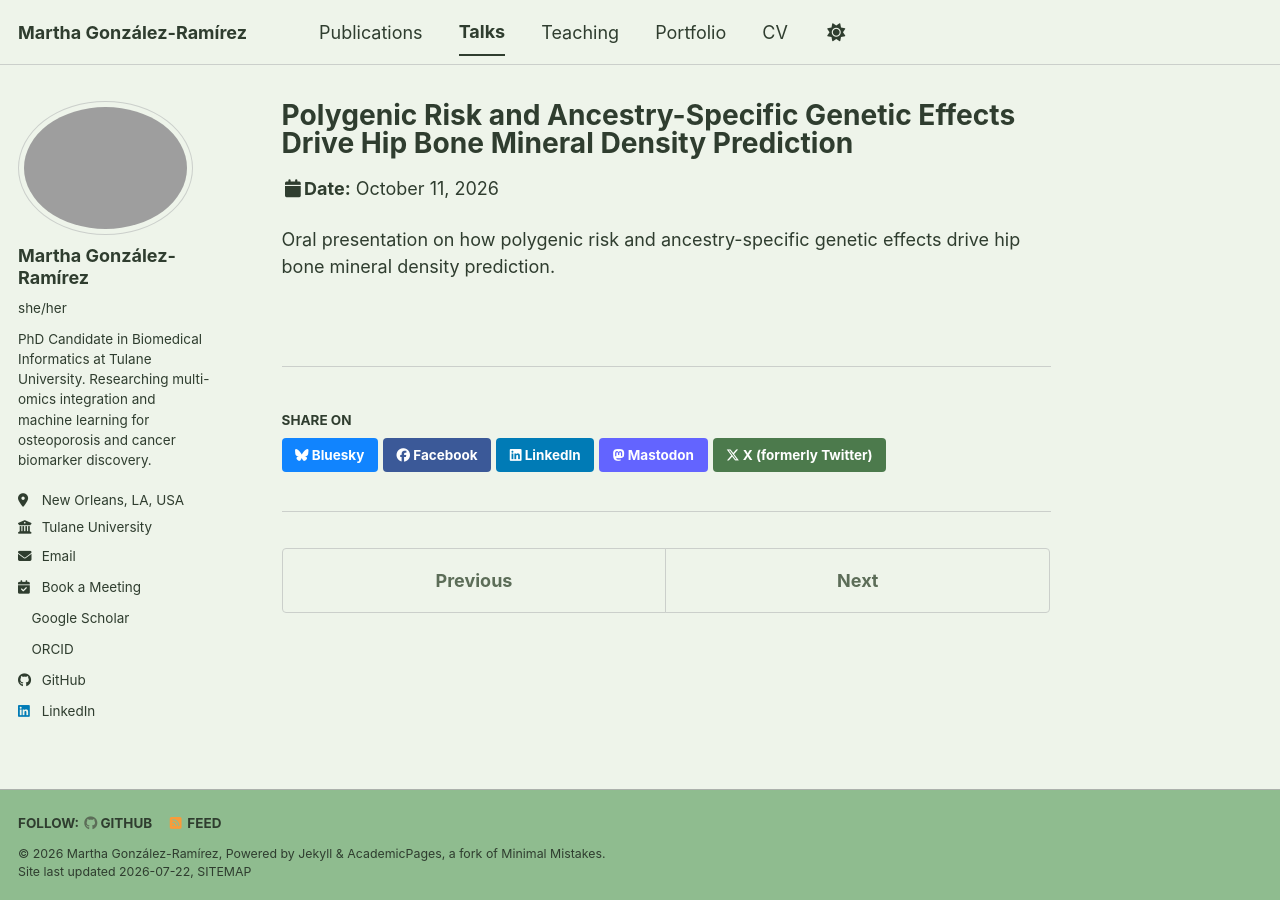
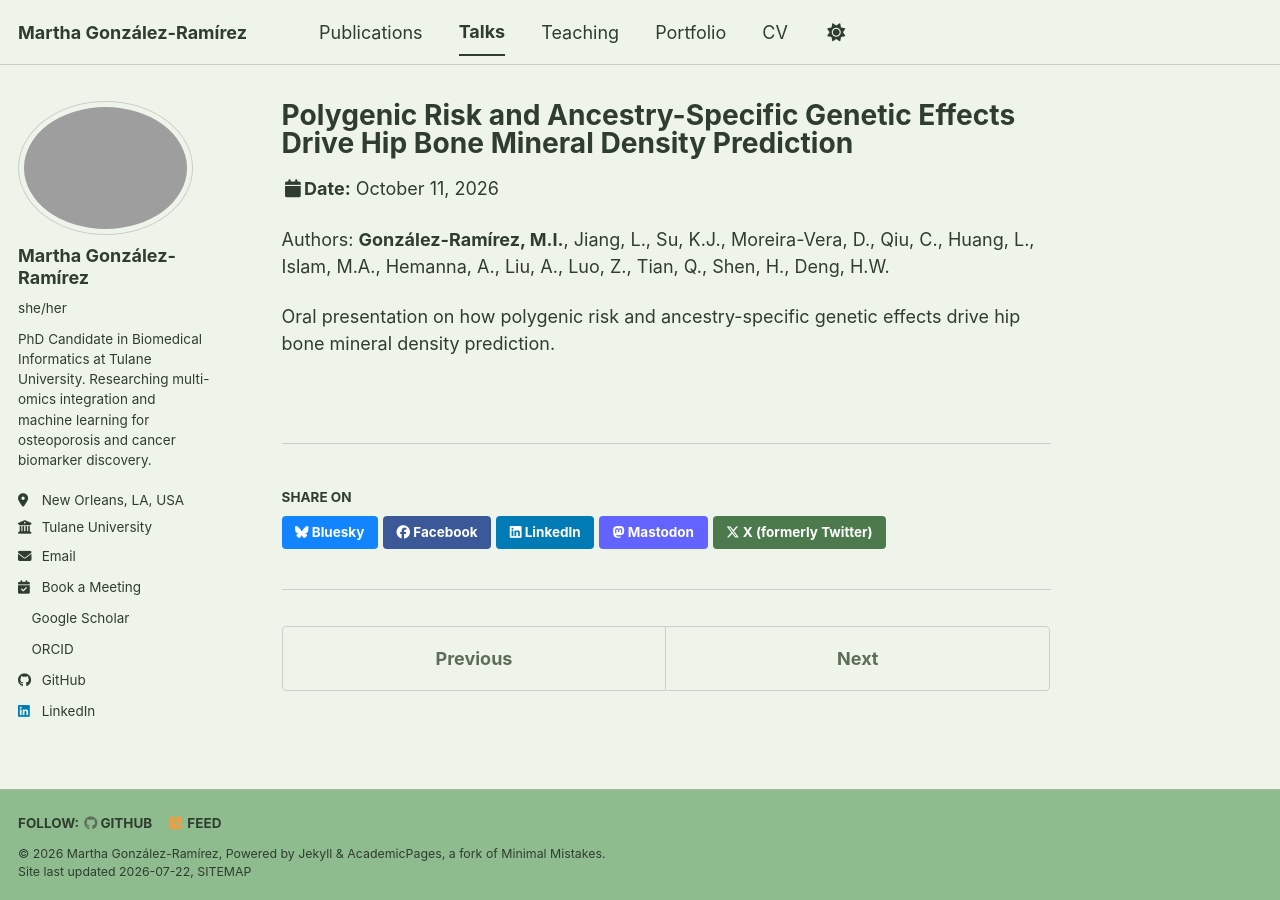
Before and after one commit to migonzalezr/migonzalezr.github.io, a Jekyll site: the page built from _talks/2026-10-11-oral-asbmr-polygenic-ancestry-bmd.md, in a window 1280 px wide. Built offline with Jekyll 4.4.1, drawn with Linux system fonts in a browser that asks for light colours; a style sheet for code colours, icons or effects is not loaded.

Commit message:
Update talk details for ASBMR presentation
Added authors and presentation details for the talk.

```diff
--- a/_talks/2026-10-11-oral-asbmr-polygenic-ancestry-bmd.md
+++ b/_talks/2026-10-11-oral-asbmr-polygenic-ancestry-bmd.md
@@ -8,4 +8,6 @@ date: 2026-10-11
 location: "Boston, MA, USA"
 ---
 
+Authors: <strong>González-Ramírez, M.I.</strong>, Jiang, L., Su, K.J., Moreira-Vera, D., Qiu, C., Huang, L., Islam, M.A., Hemanna, A., Liu, A., Luo, Z., Tian, Q., Shen, H., Deng, H.W.
+
 Oral presentation on how polygenic risk and ancestry-specific genetic effects drive hip bone mineral density prediction.
```
